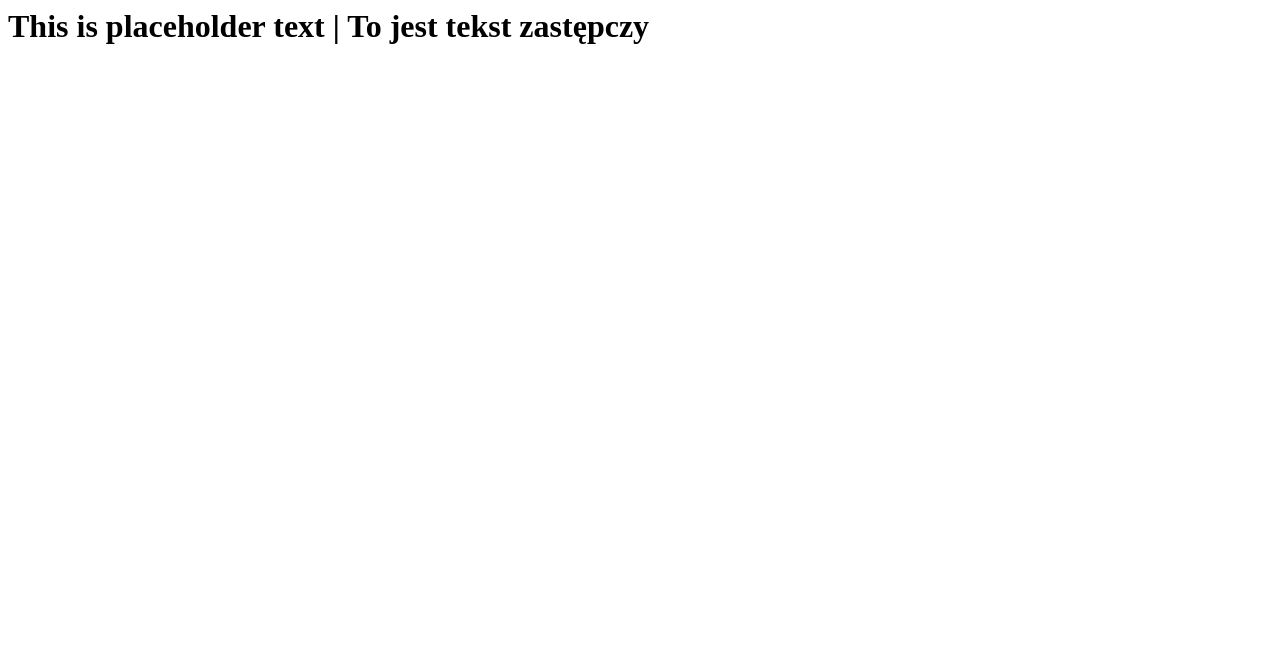
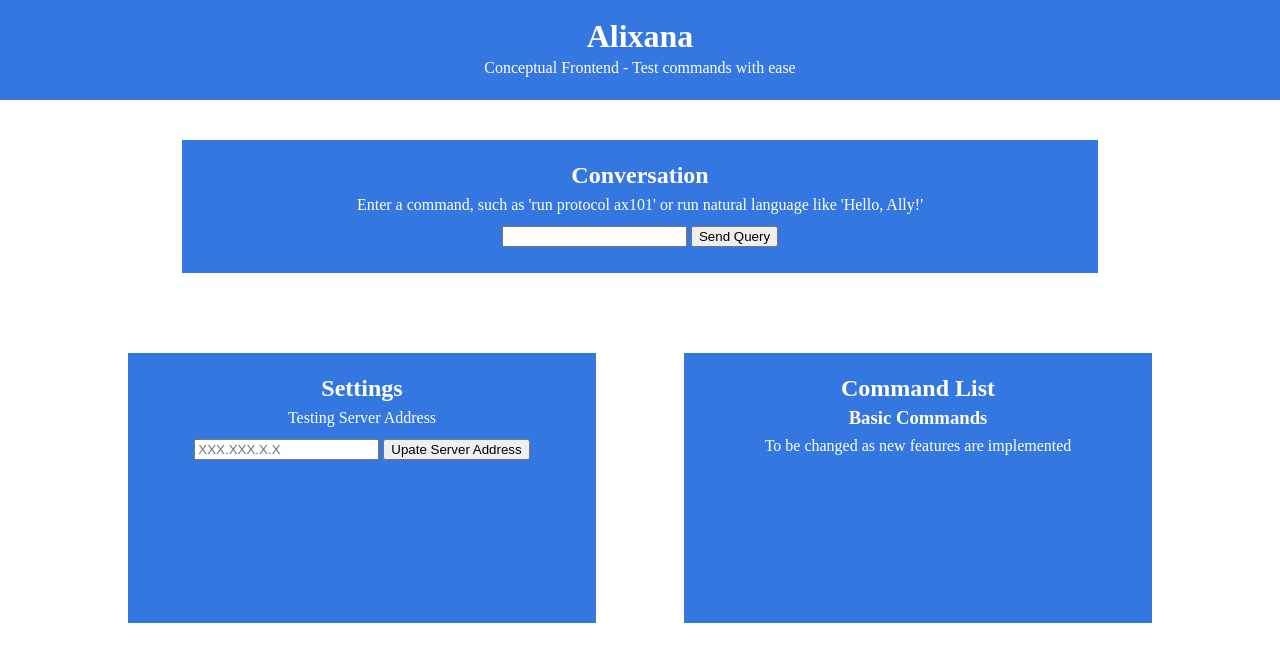
Before and after one commit to mattkenway/alixana, a plain HTML site: page index.html in a window 1280 px wide. Drawn offline with Linux system fonts and the light colour scheme.

Commit message:
Updated Frontend Code
The forms don't work, this is pretty much for design updates

```diff
--- a/index.html
+++ b/index.html
@@ -1,9 +1,102 @@
 <html>
-<head>
-  <title>Alixana | Experimental Frontend</title>
-</head>
+  <head>
+    <title>Alixana | Conceptual Frontend</title>
+    <meta name="viewport" content="width=device-width, initial-scale=1.0">
+  </head>
 
-<body>
-  <h1>This is placeholder text | To jest tekst zastępczy</h1>
-</body>
+  <style>
+  @font-face {
+  font-family: "Product Sans";
+    src: url("css/fonts/ProductSans.ttf").format("ttf");
+    }
+  body {
+    margin-top: 0px;
+    margin-right: 0px;
+    margin-bottom: 0px;
+    margin-left: 0px
+    }
+
+  .head {
+    background-color: #3577e0;
+    font-family: Product Sans;
+    height: 10%;
+    color: #ffffff;
+    text-align: center;
+    padding: 10px;
+    line-height: 10px;
+  }
+
+  .main_content {
+    font-family: Product Sans;
+    color: #fff;
+    text-align: center;
+    padding: 10px;
+    line-height: 10px;
+    background-color: #3577e0;
+    width: 70%;
+    margin: auto;
+  }
+
+  .alix_settings {
+    font-family: Product Sans;
+    color: #fff;
+    text-align: center;
+    padding: 10px;
+    line-height: 10px;
+    background-color: #3577e0;
+    width: 35%;
+    height: 250px;
+    margin-left: 10%;
+    margin-right: auto;
+    float: left;
+  }
+
+  .command_list {
+    font-family: Product Sans;
+    color: #fff;
+    text-align: center;
+    padding: 10px;
+    line-height: 10px;
+    background-color: #3577e0;
+    width: 35%;
+    height: 250px;
+    float: right;
+    margin-left: auto;
+    margin-right: 10%;
+  }
+  </style>
+
+  <body>
+    <div id="head" class="head">
+      <h1>Alixana</h1>
+      <p>Conceptual Frontend - Test commands with ease</p>
+    </div>
+
+    <div id="spacer01" style="height: 5%"></div>
+
+    <div id="main_content" class="main_content">
+      <form>
+        <h2>Conversation</h2>
+        <p>Enter a command, such as 'run protocol ax101' or run natural language like 'Hello, Ally!'</p>
+        <input type="text" name="user_input"/>
+        <input type="submit" value="Send Query" class="submit_button"/>
+      </form>
+    </div>
+
+  <div id="spacer04" style="height: 10%"></div>
+    <div id="settings" class="alix_settings">
+      <h2>Settings</h2>
+      <form>
+        <p>Testing Server Address</p>
+        <input type="text" name="server_address" placeholder="XXX.XXX.X.X"/>
+        <input type="submit" value="Upate Server Address" class="update_server"/>
+      </form>
+    </div>
+
+    <div id="command_list" class="command_list">
+      <h2>Command List</h2>
+      <h3>Basic Commands</h3>
+      <p>To be changed as new features are implemented</p>
+    </div>
+  </body>
 </html>
```
